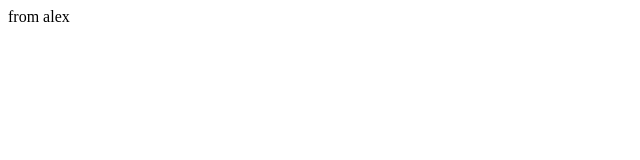
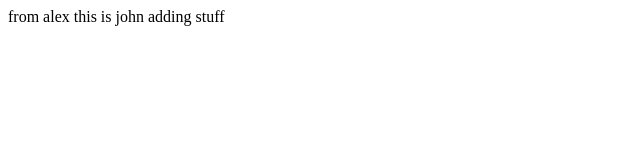
Before and after one commit to gogithubalex/gt, a plain HTML site: page index.html in a window 1280 px wide. Shown: the whole page, without its empty margins (0-640 px from the left). Drawn offline with Linux system fonts and the light colour scheme.

Commit message:
added a bit

```diff
--- a/index.html
+++ b/index.html
@@ -1,3 +1,5 @@
 <html>
 	from alex
+
+	this is john adding stuff
 </html>
```
